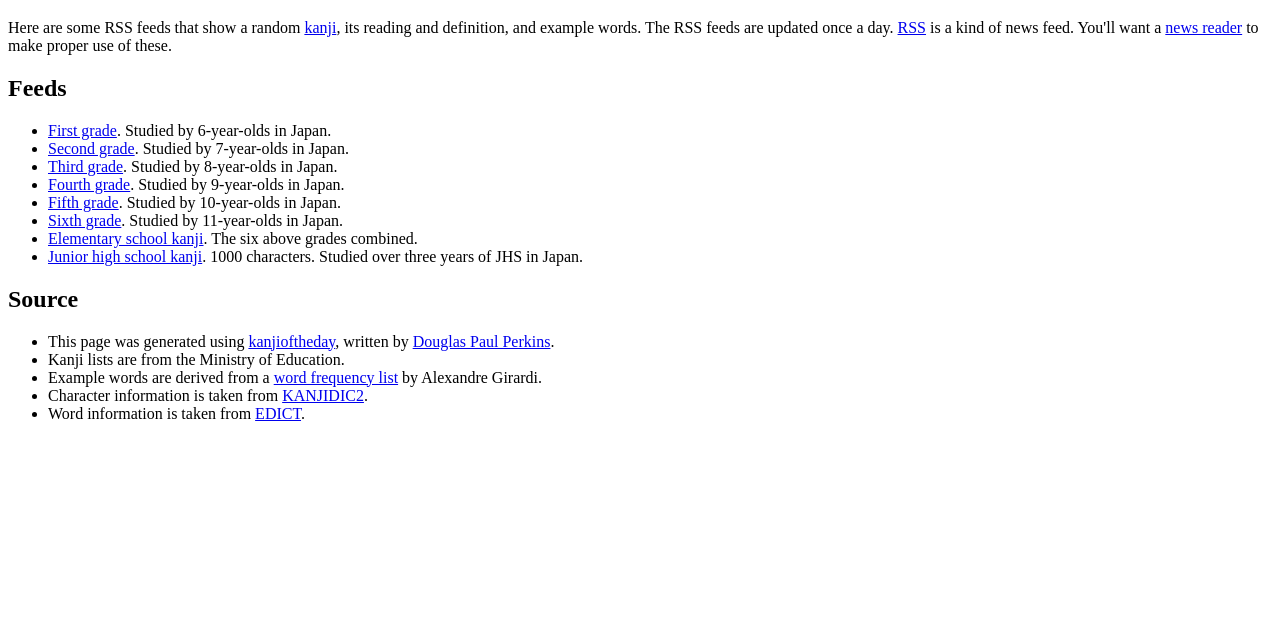
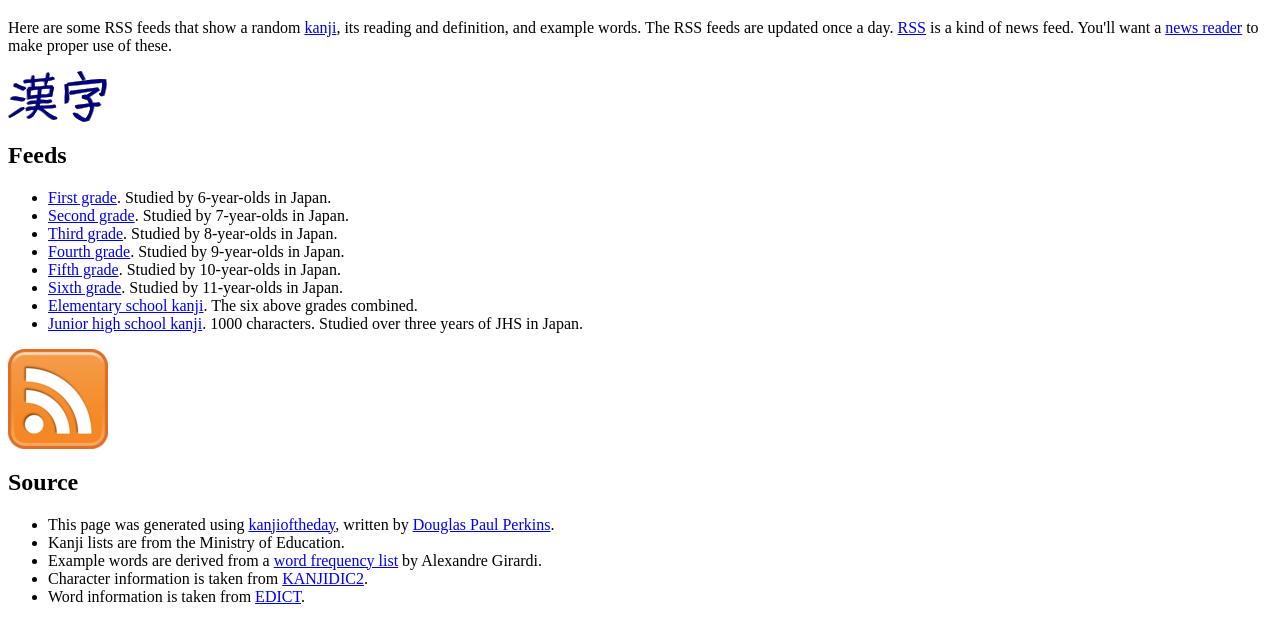
Before and after one commit to dper/kanjioftheday, a plain HTML site: page web/feeds.html in a window 1280 px wide. Shown: the part 61-704 px from the top of the page. Drawn offline with Linux system fonts and the light colour scheme.

Commit message:
Updating HTML.

```diff
--- a/web/feeds.html
+++ b/web/feeds.html
@@ -9,6 +9,8 @@
 <h1>Kanji of the Day</h1>
 
 <p>Here are some RSS feeds that show a random <a href="https://en.wikipedia.org/wiki/Kanji">kanji</a>, its reading and definition, and example words.  The RSS feeds are updated once a day.  <a href="https://en.wikipedia.org/wiki/RSS">RSS</a> is a kind of news feed.  You'll want a <a href="https://en.wikipedia.org/wiki/News_aggregator">news reader</a> to make proper use of these.</p>
+
+<p><img src="kanji.png" alt="kanji.png" /></p>
 
 <h2>Feeds</h2>
 
@@ -23,6 +25,8 @@
 <li><a href="jhs.xml">Junior high school kanji</a>.  1000 characters.  Studied over three years of JHS in Japan.</li>
 </ul>
 
+<p><img src="rss.png" alt="rss.png" /></p>
+
 <h2>Source</h2>
 
 <ul>
```
Also changed, not shown: web/kanji.png (added).
